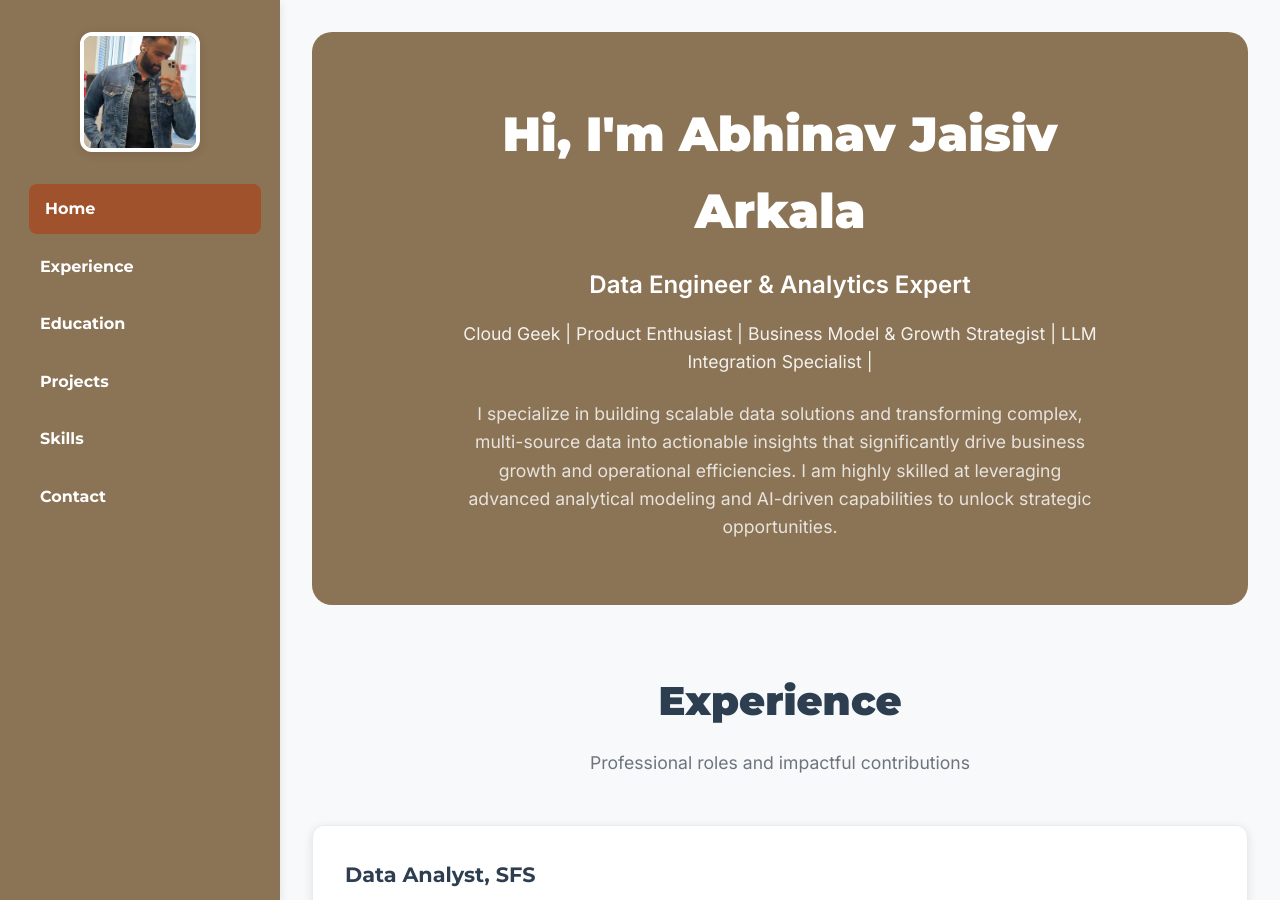
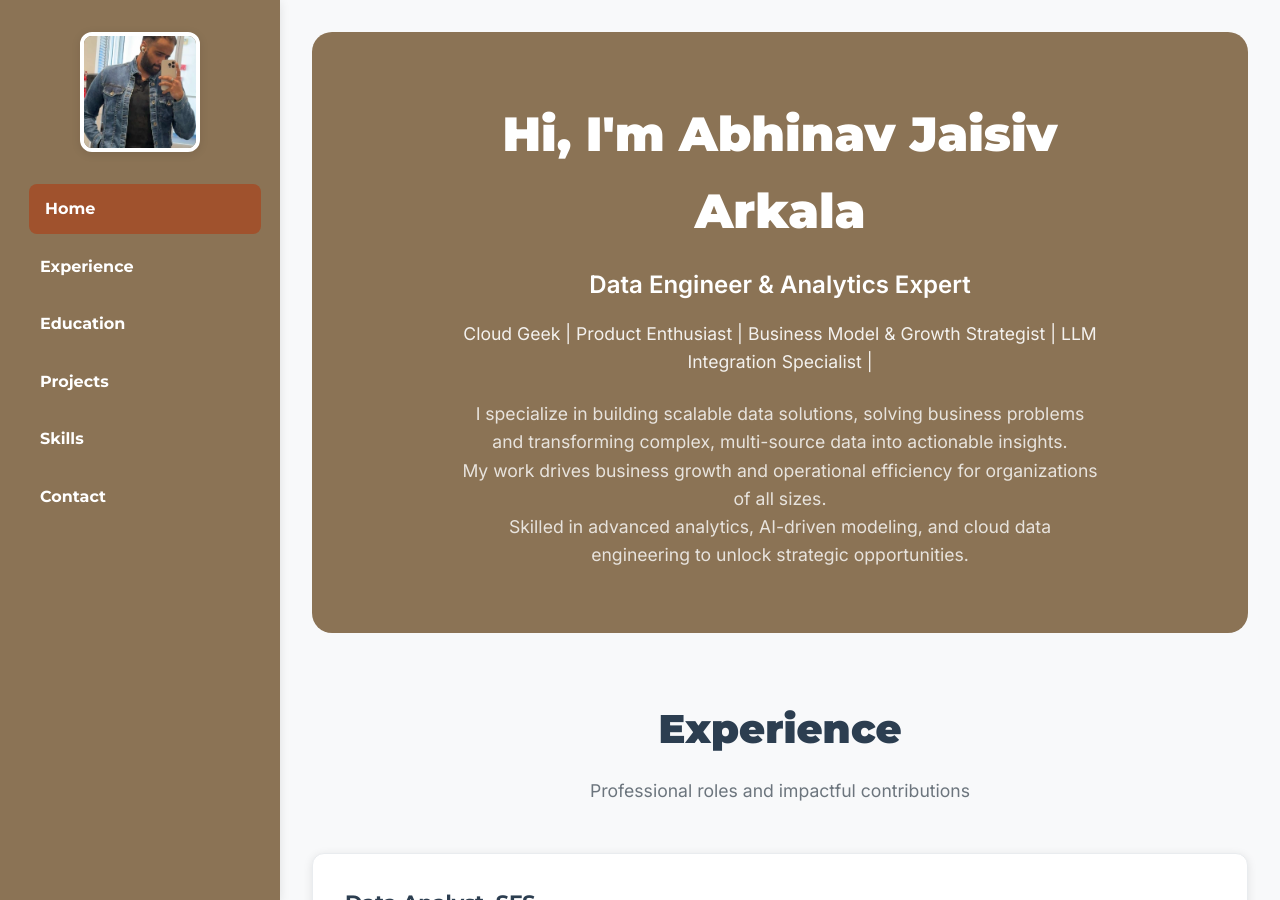
Before and after one commit to AAJaisiv/github.io, a Jekyll site: the page index.html, which Jekyll copies as it is, in a window 1280 px wide and 900 px high. Built offline with Jekyll 4.4.1, drawn with Linux system fonts in a browser that asks for light colours.

Commit message:
Update index.html

```diff
--- a/index.html
+++ b/index.html
@@ -39,10 +39,11 @@
           <p class="hero-tagline">
             Cloud Geek | Product Enthusiast | Business Model & Growth Strategist | LLM Integration Specialist |
           </p>
-          <p class="hero-description">
-            I specialize in building scalable data solutions and transforming complex, multi-source data into actionable insights that significantly drive business growth and operational efficiencies.
-            I am highly skilled at leveraging advanced analytical modeling and AI-driven capabilities to unlock strategic opportunities.
-          </p>
+          <div class="hero-description">
+            <p>I specialize in building scalable data solutions, solving business problems and transforming complex, multi-source data into actionable insights.</p>
+            <p>My work drives business growth and operational efficiency for organizations of all sizes.</p>
+            <p>Skilled in advanced analytics, AI-driven modeling, and cloud data engineering to unlock strategic opportunities.</p>
+          </div>
         </div>
       </section>
 
```
